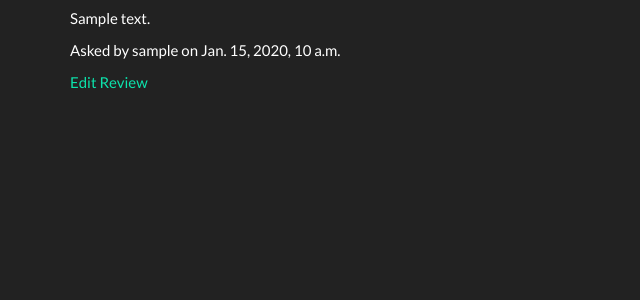
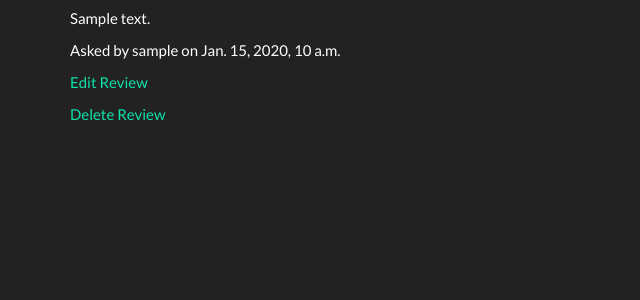
Before and after one commit to sbjohnson/BobcatBrewz, a Django app: page /review/1/ in a window 1280 px wide. Shown: the part 146-446 px from the top of the page, without its empty margins (0-640 px from the left). Run offline with Django 3.2, Linux system fonts and the light colour scheme; a user stored in the database is signed in; tables that the repository leaves empty hold one stand-in row (values such as "Sample post"); some libraries are stand-ins or nearby versions.

Commit message:
Add review delete view

```diff
--- a/core/urls.py
+++ b/core/urls.py
@@ -9,5 +9,5 @@ urlpatterns = patterns('',
     url(r'^review/$', ReviewListView.as_view(), name='review_list'),
     url(r'^review/(?P<pk>\d+)/$', ReviewDetailView.as_view(), name='review_detail'),
     url(r'^review/update/(?P<pk>\d+)/$', ReviewUpdateView.as_view(), name='review_update'),
-
+    url(r'^review/delete/(?P<pk>\d+)/$', ReviewDeleteView.as_view(), name='review_delete')
 )
--- a/core/views.py
+++ b/core/views.py
@@ -1,5 +1,5 @@
 from django.shortcuts import render
-from django.views.generic import TemplateView, CreateView, ListView, DetailView, UpdateView
+from django.views.generic import TemplateView, CreateView, ListView, DetailView, UpdateView, DeleteView
 from django.core.urlresolvers import reverse_lazy
 from .models import *
 
@@ -29,3 +29,8 @@ class ReviewUpdateView(UpdateView):
     model = Review
     template_name = 'review/review_form.html'
     fields = ['Beer', 'description']
+
+class ReviewDeleteView(DeleteView):
+    model = Review
+    template_name = 'review/review_confirm_delete.html'
+    success_url = reverse_lazy('review_list')
--- a/templates/review/review_detail.html
+++ b/templates/review/review_detail.html
@@ -5,5 +5,6 @@
 <p>Asked by {{ review.user.username }} on {{ review.created_at }}</p>
 {% if review.user == user %}
 <p><a href="{% url 'review_update' pk=review.id %}">Edit Review</a></p>
+<p><a href="{% url 'review_delete' pk=review.id %}">Delete Review</a></p>
 {% endif %}
 {% endblock %}
```
Also changed, not shown: templates/review/review_confirm_delete.html (added, +8 -0 lines).
